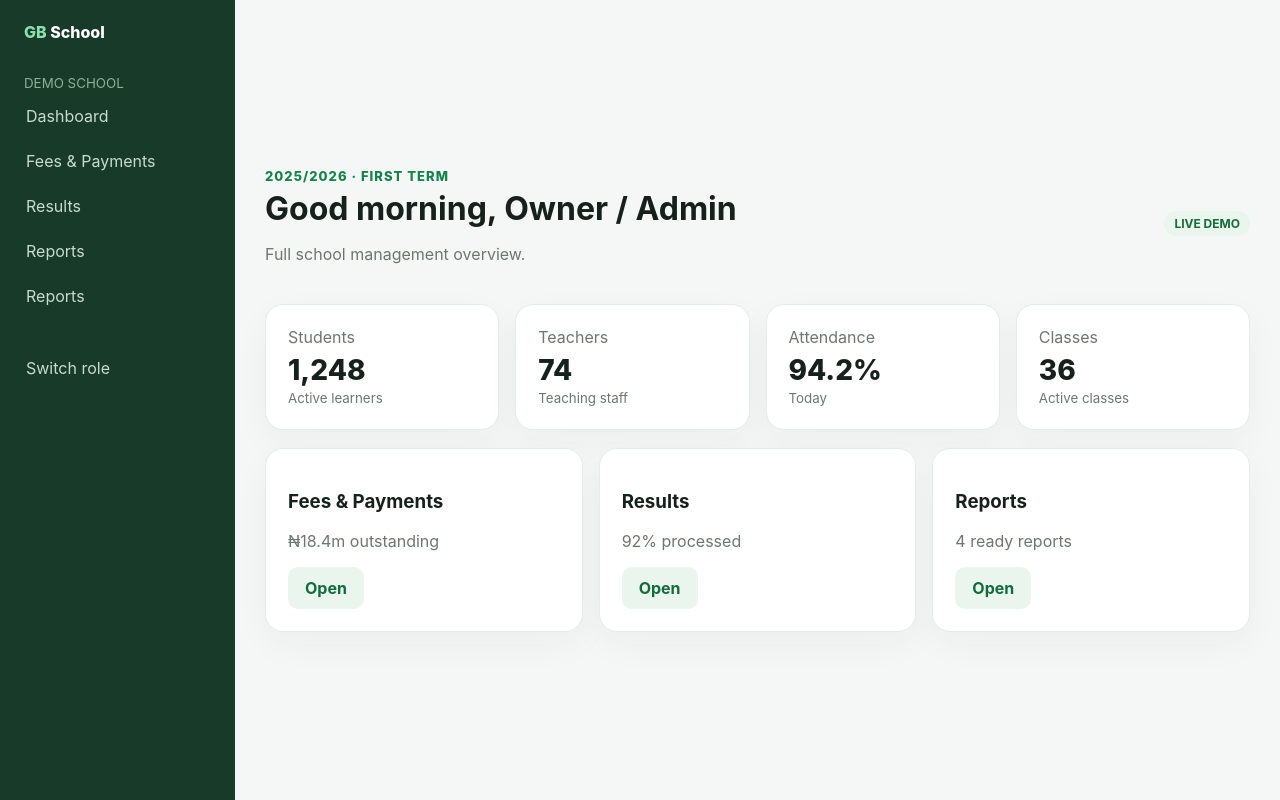
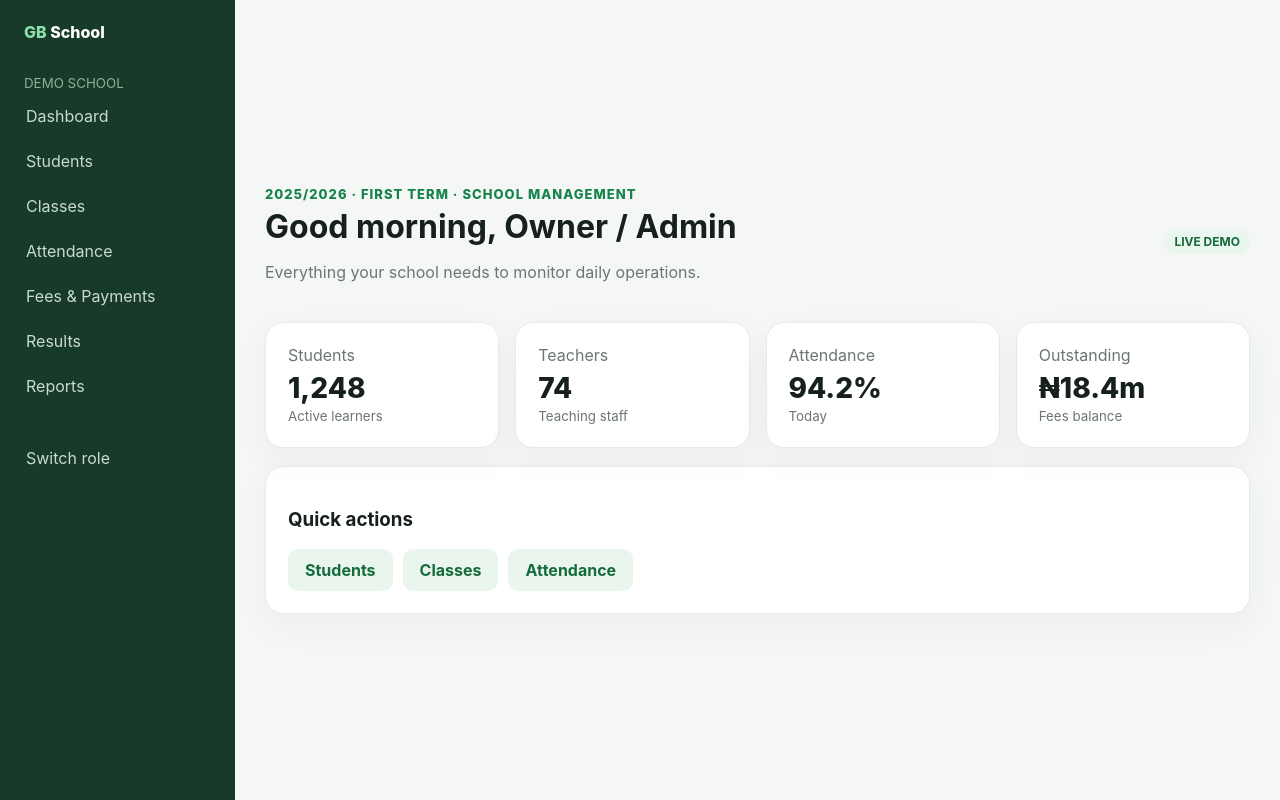
Before and after one commit to greenbasket-labs/GB-demo-school, a Next.js app: page /dashboard in a window 1280 px wide. Built offline with nearby package versions, Linux system fonts and the light colour scheme.

Commit message:
feat: make role dashboards useful

```diff
--- a/app/dashboard/page.tsx
+++ b/app/dashboard/page.tsx
@@ -1,15 +1,25 @@
 import Link from 'next/link'
 
-const roleData: Record<string,{name:string;intro:string;cards:[string,string,string][];links:[string,string][]}> = {
-  owner:{name:'Owner / Admin',intro:'Full school management overview.',cards:[['Students','1,248','Active learners'],['Teachers','74','Teaching staff'],['Attendance','94.2%','Today'],['Classes','36','Active classes']],links:[['Fees & Payments','₦18.4m outstanding'],['Results','92% processed'],['Reports','4 ready reports']]},
-  cashier:{name:'Accountant / Cashier',intro:'Keep fees, payments and balances under control.',cards:[['Collected','₦42.7m','This session'],['Outstanding','₦18.4m','Across students'],['Payments','186','This term'],['Receipts','178','Issued']],links:[['Fees & Payments','Open finance'],['Reports','Fee collection']]},
-  teacher:{name:'Teacher',intro:'Manage your classes, attendance and academic records.',cards:[['My Classes','4','Assigned classes'],['Students','148','In my classes'],['Attendance','96.1%','This week'],['Results','88%','Entered']],links:[['Classes','Open my classes'],['Attendance','Mark attendance'],['Results','Enter results']]},
-  parent:{name:'Parent',intro:'See your children’s school progress in one place.',cards:[['Children','2','Enrolled'],['Attendance','95.4%','This term'],['Results','A average','Latest result'],['Fees','₦45,000','Balance']],links:[['Students','View children'],['Results','View results'],['Fees & Payments','View fees']]},
-  student:{name:'Student',intro:'Your school information at a glance.',cards:[['Class','JSS 2A','Current class'],['Attendance','96%','This term'],['Average','82%','Current result'],['Subjects','10','Registered']],links:[['Results','View results'],['Attendance','View attendance'],['Classes','My class']]},
+const common = [
+  ['Dashboard','/dashboard'], ['Students','/students'], ['Classes','/classes'],
+  ['Attendance','/attendance'], ['Fees & Payments','/fees-payments'], ['Results','/results'], ['Reports','/reports']
+]
+
+const roles = {
+  owner: { name:'Owner / Admin', eyebrow:'School management', intro:'Everything your school needs to monitor daily operations.', cards:[['Students','1,248','Active learners'],['Teachers','74','Teaching staff'],['Attendance','94.2%','Today'],['Outstanding','₦18.4m','Fees balance']] },
+  cashier: { name:'Accountant / Cashier', eyebrow:'Finance desk', intro:'Keep fee collection and payment records under control.', cards:[['Collected','₦42.7m','This session'],['Outstanding','₦18.4m','Balance'],['Payments','326','Recorded this term'],['Collection rate','69.9%','Overall']] },
+  teacher: { name:'Teacher', eyebrow:'Teaching workspace', intro:'Focus on your classes, attendance and academic results.', cards:[['My classes','4','Assigned'],['Students','148','Across classes'],['Attendance','96.1%','This week'],['Results','92%','Processed']] },
+  parent: { name:'Parent', eyebrow:'Parent portal', intro:'See your children’s school activity in one place.', cards:[['Children','2','Enrolled'],['Attendance','95.4%','This term'],['Fees','₦80,000','Outstanding'],['Results','4.2 / 5','Average grade']] },
+  student: { name:'Student', eyebrow:'Student portal', intro:'Your classes, attendance and academic progress at a glance.', cards:[['Class','JSS 2A','Current class'],['Subjects','10','This term'],['Attendance','97%','This term'],['Average','82%','Current result']] }
+} as const
+
+type Role = keyof typeof roles
+
+export default async function Dashboard({searchParams}:{searchParams:Promise<{role?:string}>}) {
+  const params = await searchParams
+  const role: Role = params.role && params.role in roles ? params.role as Role : 'owner'
+  const data = roles[role]
+  const links = role === 'cashier' ? common.filter(x=>['Dashboard','Fees & Payments','Reports'].includes(x[0])) : role === 'teacher' ? common.filter(x=>['Dashboard','Classes','Students','Attendance','Results'].includes(x[0])) : role === 'parent' ? common.filter(x=>['Dashboard','Attendance','Fees & Payments','Results'].includes(x[0])) : role === 'student' ? common.filter(x=>['Dashboard','Attendance','Results'].includes(x[0])) : common
+
+  return <div className="dashboard"><aside className="side"><div className="brand">GB <span style={{color:'#fff'}}>School</span></div><small style={{padding:'0 10px',color:'#8fae9a'}}>DEMO SCHOOL</small>{links.map(([label,href])=><Link href={`${href}${href==='/dashboard'?`?role=${role}`:''}`} key={label}>{label}</Link>)}<Link href="/login" style={{marginTop:30}}>Switch role</Link></aside><main className="main"><div className="topline"><div><div className="eyebrow">2025/2026 · First Term · {data.eyebrow}</div><h1 style={{margin:'5px 0'}}>Good morning, {data.name}</h1><p className="muted">{data.intro}</p></div><span className="pill">LIVE DEMO</span></div><div className="grid grid4">{data.cards.map(([label,value,sub])=><div className="card" key={label}><span className="muted">{label}</span><div className="stat">{value}</div><small className="muted">{sub}</small></div>)}</div><div className="card" style={{marginTop:18}}><h3>Quick actions</h3><div style={{display:'flex',gap:10,flexWrap:'wrap',marginTop:14}}>{links.slice(1,4).map(([label,href])=><Link className="btn secondary" href={href} key={label}>{label}</Link>)}</div></div></main></div>
 }
-
-export default async function Dashboard({searchParams}:{searchParams:Promise<{role?:string}>}){
-  const {role='owner'}=await searchParams
-  const data=roleData[role] ?? roleData.owner
-  return <div className="dashboard"><aside className="side"><div className="brand">GB <span style={{color:'#fff'}}>School</span></div><small style={{padding:'0 10px',color:'#8fae9a'}}>DEMO SCHOOL</small><Link href={`/dashboard?role=${role}`}>Dashboard</Link>{data.links.map(([label])=><Link key={label} href={`/${label.toLowerCase().replaceAll(' ','-').replace('&-','')}`}>{label}</Link>)}{role==='owner'&&<Link href="/reports">Reports</Link>}<Link href="/login" style={{marginTop:30}}>Switch role</Link></aside><main className="main"><div className="topline"><div><div className="eyebrow">2025/2026 · First Term</div><h1 style={{margin:'5px 0'}}>Good morning, {data.name}</h1><p className="muted">{data.intro}</p></div><span className="pill">LIVE DEMO</span></div><div className="grid grid4">{data.cards.map(([label,value,sub])=><div className="card" key={label}><span className="muted">{label}</span><div className="stat">{value}</div><small className="muted">{sub}</small></div>)}</div><div className="grid grid3" style={{marginTop:18}}>{data.links.map(([title,sub])=><div className="card" key={title}><h3>{title}</h3><p className="muted">{sub}</p><Link className="btn secondary" href={`/${title.toLowerCase().replaceAll(' ','-').replace('&-','')}`}>Open</Link></div>)}</div></main></div>
-}
```
